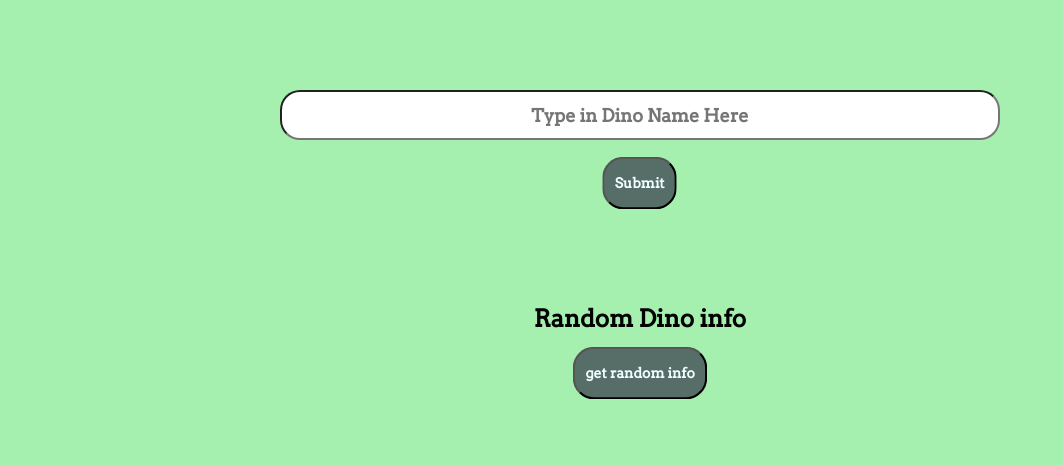
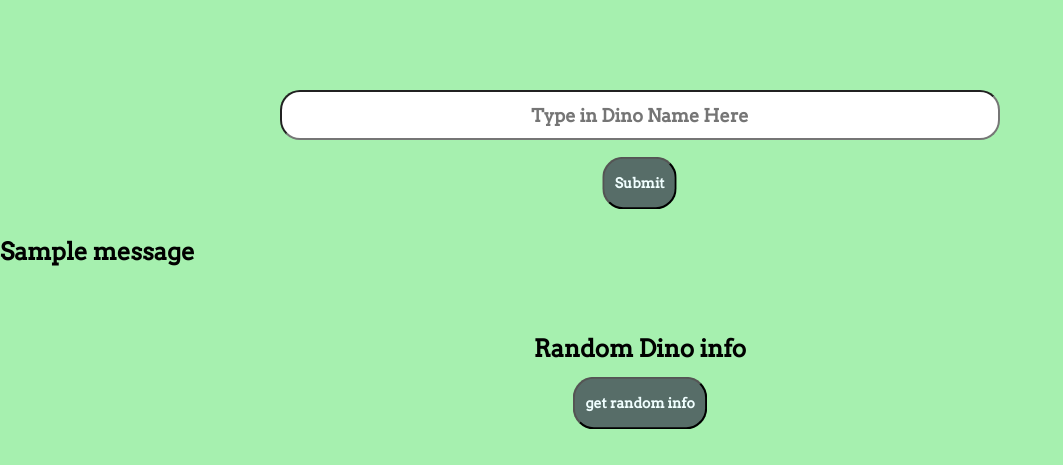
Before and after one commit to Aaromalchekavar/dino-info, a Django app: page / in a window 1280 px wide. Shown: the part 335-800 px from the top of the page, without its empty margins (0-1063 px from the left). Run offline with Django 3.2, Linux system fonts and the light colour scheme; tables that the repository leaves empty hold one stand-in row (values such as "Sample post"); one stand-in notice (Sample message) is shown; some libraries are stand-ins or nearby versions.

```diff
--- a/app/templates/app/index.html
+++ b/app/templates/app/index.html
@@ -1,8 +1,13 @@
+
 {% load static %}
 <html lang="en">
 <head>
     <meta charset="UTF-8">
+
     <title>index</title>
+   <link rel="preconnect" href="https://fonts.googleapis.com">
+<link rel="preconnect" href="https://fonts.gstatic.com" crossorigin>
+<link href="https://fonts.googleapis.com/css2?family=Poppins:wght@200;400&display=swap" rel="stylesheet">
     <link rel="stylesheet" href="{% static 'style.css' %}">
     <script src=
                     "https://ajax.googleapis.com/ajax/libs/jquery/1.7.1/jquery.js">
@@ -30,16 +35,23 @@
 </nav>
 <div class="main">
     <div class="form-content">
-        <form class="form"action="" method="GET">
+        <form class="form"action="{% url 'index'  %}" method="GET">
             <input placeholder="Type in Dino Name Here" type="text" id="names" name="name">
             <input type="submit">
         </form>
 
     </div>
+    {% if messages %}
+        {% for message in messages %}
+            <h2>{{message}}</h2>
+        {% endfor %}
+    {% endif %}
     {% if info %}
     <div class="results">
         <h2>{{name}}</h2>
-        <img src="{{img}}" alt="Image of dinosaur">
+        <div class="dino-img">
+            <img src="{{img}}" alt="Image of dinosaur">
+        </div>
         {% for key, value in info %}
         {% if key == 'Diet:' %}
             <p>{{key}} - <a href="{{value}}">{{value}}</a></p>
--- a/app/views.py
+++ b/app/views.py
@@ -2,11 +2,12 @@ from django.shortcuts import render
 from bs4 import BeautifulSoup
 from sys import getsizeof
 from .dinonames import dinos
-from app.herbivores_dictionary import herbs
-from app.carnivores_dictionary import carns
-from app.omnivores_dictionary import omnis
+from app.herbivores_dictionary import herbs, herbivores_names_list
+from app.carnivores_dictionary import carns, carnivores_names_list
+from app.omnivores_dictionary import omnis, omnivore_names_list
 import requests
 import random
+from django.contrib import messages
 
 # Create your views here.
 
@@ -18,60 +19,66 @@ def index(request):
     if request.GET.get('name'):
         name = request.GET.get('name')
         print(name)
-        list1 = []
-        list2 = []
-        page_link = "https://www.nhm.ac.uk/discover/dino-directory/" + name.lower() + ".html"
+        if name in dinos:
 
-        page = requests.get(page_link)
-        soup = BeautifulSoup(page.content, "html.parser")
-        img_link = soup.find("img", class_="dinosaur--image")["src"]
+            list1 = []
+            list2 = []
 
-        d_name_description = soup.find_all("dl", class_="dinosaur--name-description")
-        d_des = soup.find_all("dl", class_="dinosaur--description dinosaur--list")
-        d_info = soup.find_all("dl", class_="dinosaur--info dinosaur--list")
-        d_content = soup.find(class_="dinosaur--content-container small-12 medium-12 large-12 columns")
-        d_namedby = soup.find("dt", string="Named by:").find_next("dd").string
-        list1.append('Named by:')
-        list2.append(d_namedby)
-        d_species = d_namedby.find_next("dd").string
-        list1.append('Species type:')
-        list2.append(d_species)
+            page_link = "https://www.nhm.ac.uk/discover/dino-directory/" + name.lower() + ".html"
 
-        for d in d_name_description:
+            page = requests.get(page_link)
+            soup = BeautifulSoup(page.content, "html.parser")
+            img_link = soup.find("img", class_="dinosaur--image")["src"]
 
-            dts = d.find_all("dt")
-            dds = d.find_all("dd")
-            for i in dts:
-                list1.append(i.text)
-            for i in dds:
-                list2.append(i.text.strip())
+            d_name_description = soup.find_all("dl", class_="dinosaur--name-description")
+            d_des = soup.find_all("dl", class_="dinosaur--description dinosaur--list")
+            d_info = soup.find_all("dl", class_="dinosaur--info dinosaur--list")
+            d_content = soup.find(class_="dinosaur--content-container small-12 medium-12 large-12 columns")
+            d_namedby = soup.find("dt", string="Named by:").find_next("dd").string
+            list1.append('Named by:')
+            list2.append(d_namedby)
+            d_species = d_namedby.find_next("dd").string
+            list1.append('Species type:')
+            list2.append(d_species)
 
-        for d in d_des:
+            for d in d_name_description:
 
-            dts = d.find_all("dt")
-            dds = d.find_all("dd")
-            for i in dts:
-                list1.append(i.text)
-            for i in dds:
-                list2.append(i.text.strip())
+                dts = d.find_all("dt")
+                dds = d.find_all("dd")
+                for i in dts:
+                    list1.append(i.text)
+                for i in dds:
+                    list2.append(i.text.strip())
 
-        for d in d_info:
+            for d in d_des:
 
-            dts = d.find_all("dt")
-            dds = d.find_all("dd")
-            for i in dts:
-                list1.append(i.text)
-            for i in dds:
-                list2.append(i.text.strip())
-        try:
-            if (d_content.text):
-                list1.append("content")
-                list2.append(d_content.text)
-        except Exception as e:
-            print("entered Exception")
-            print(e)
-        info = zip(list1, list2)
-        print(getsizeof(info))
+                dts = d.find_all("dt")
+                dds = d.find_all("dd")
+                for i in dts:
+                    list1.append(i.text)
+                for i in dds:
+                    list2.append(i.text.strip())
+
+            for d in d_info:
+
+                dts = d.find_all("dt")
+                dds = d.find_all("dd")
+                for i in dts:
+                    list1.append(i.text)
+                for i in dds:
+                    list2.append(i.text.strip())
+            try:
+                if (d_content.text):
+                    list1.append("content")
+                    list2.append(d_content.text)
+            except Exception as e:
+                print("entered Exception")
+                print(e)
+            info = zip(list1, list2)
+            print(getsizeof(info))
+        else:
+            print("no such dino")
+            messages.info(request, 'No such dino found')
     return render(request, 'app/index.html', {'info': info, 'dinos': dinos, 'img': img_link, 'name': name})
 
 def randomdino(request):
```
